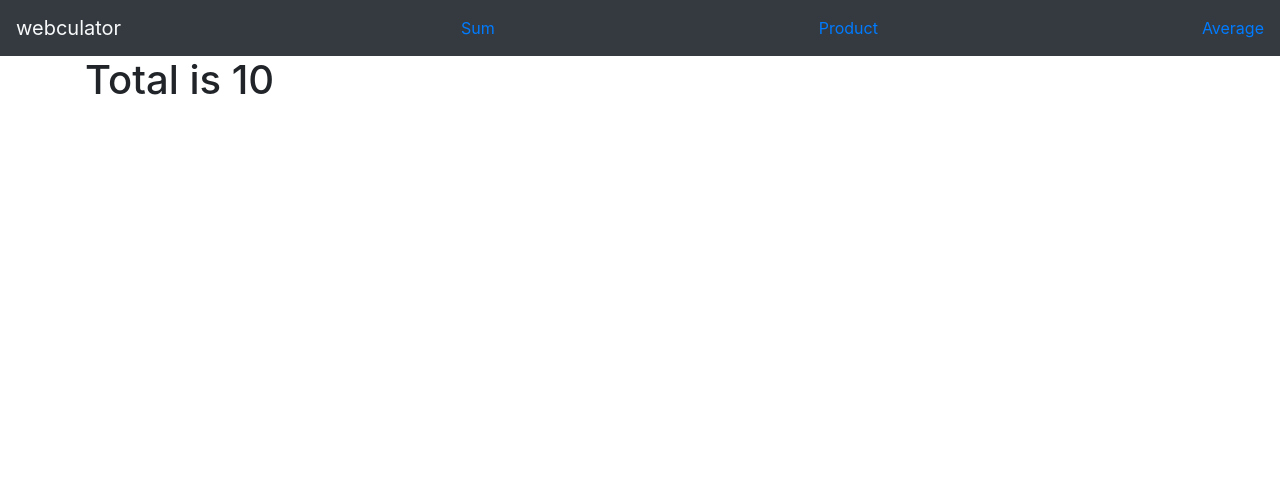
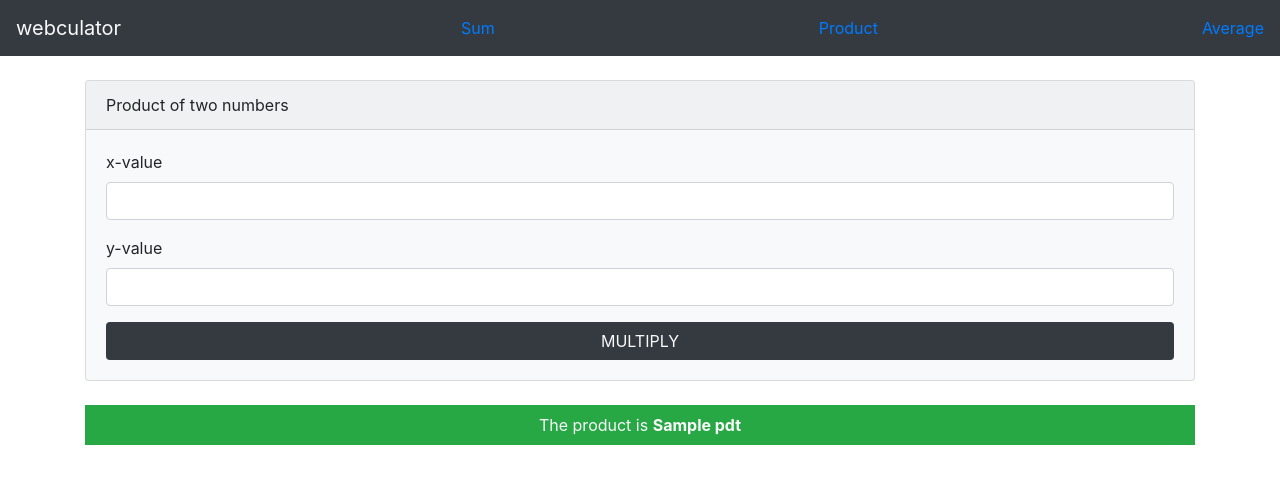
Before and after one commit to rsgilbert/webculator, a Flask app: template templates/product.html in a window 1280 px wide. Shown: the top 484 px of the page. Run offline with Flask 2, Linux system fonts and the light colour scheme; the template is opened without the code that fills it: most values are stand-ins (such as "Sample title", 1, 10 or a date in 2020).

Commit message:
Finished creating assignment

```diff
--- a/app.py
+++ b/app.py
@@ -5,11 +5,11 @@ app = Flask(__name__)
 
 @app.route('/')
 def home():
-    return "Hello Gilbert"
+    return render_template('home.html')
 
 
 @app.route('/sum', methods=['GET', 'POST'])
-def sum(total=12):
+def sum(total=None):
     if request.form:
         x, y = request.form.values()
         total = sumer(x, y)
--- a/forms.py
+++ /dev/null
@@ -1 +0,0 @@
-from wtform import from
--- a/templates/product.html
+++ b/templates/product.html
@@ -1,8 +1,45 @@
 {% extends 'skeleton.html' %}
 {% block content %}
-    {% if total %}
-        <h1>Total is {{ total }}</h1>
-    {% else %}
-        <h1>Total: {{ total }}</h1>
-    {% endif %}
+
+    <div class="card bg-light my-4">
+        <div class="card-header">
+            Product of two numbers
+        </div>
+        <div class="card-body">
+            <form method="POST" >
+                <div class="form-group">
+                    <label for="x-value" >
+                        x-value
+                    </label>
+                    <input
+                        id="x-value"
+                        type="number"
+                        name="x-value"
+                        place-holder="x-value"
+                        class="form-control"/>
+                </div>
+                <div class="form-group">
+                    <label for="y-value" >
+                        y-value
+                    </label>
+                    <input
+                        id="y-value"
+                        type="number"
+                        name="y-value"
+                        place-holder="y-value"
+                        class="form-control"/>
+                </div>
+                <button
+                    type="submit"
+                    class="btn btn-block bg-dark text-light">
+                    MULTIPLY
+                </button>
+            </form>
+        </div>
+    </div>
+    {% if pdt %}
+    <div class="bg-success p-1 text-light d-flex justify-content-center" >
+        <p class="my-1">The product is <b>{{ pdt }}</b></p>
+    </div>
+{% endif %}
 {% endblock %}
--- a/templates/sum.html
+++ b/templates/sum.html
@@ -33,9 +33,9 @@
             </form>
         </div>
     </div>
-    {% if total %}
+    {% if total != None %}
     <div class="bg-success p-1 text-light d-flex justify-content-center" >
-        <p class="mt-1">The sum is <b>{{ total }}</b></p>
+        <p class="my-1">The sum is <b>{{ total }}</b></p>
     </div>
 {% endif %}
 {% endblock %}
--- a/utils.py
+++ b/utils.py
@@ -1,3 +1,5 @@
+# The following methods must be implemented
+
 def sumer(x_value, y_value):
     print(x_value, y_value) # for testing
     # TODO
@@ -8,6 +10,7 @@ def producter(x_value, y_value):
     # TODO
     pass
 
+
 def averager(x_value, y_value):
     # TODO
     pass
```
Also changed, not shown: templates/average.html (+38 -5 lines), templates/home.html (+5 -5 lines).
